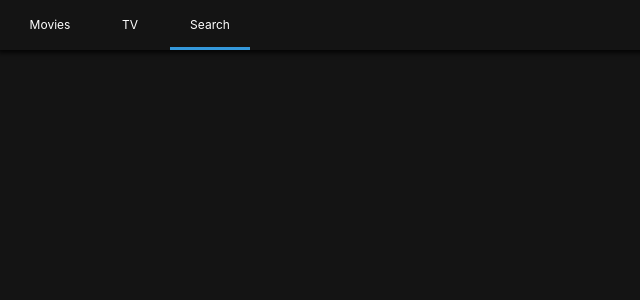
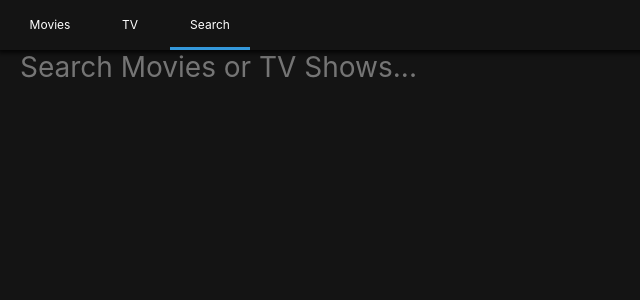
Before and after one commit to dnfvnsxn/nomflix, a React (Create React App) app in the folder nomflix/: page /search in a window 1280 px wide. Shown: the top 300 px of the page, without its empty margins (0-640 px from the left). Built offline with nearby package versions, Linux system fonts and the light colour scheme.

Commit message:
Presenter_1

```diff
--- a/nomflix/src/Routes/Home/HomeContainer.js
+++ b/nomflix/src/Routes/Home/HomeContainer.js
@@ -11,31 +11,27 @@
     loading: true
   };
 
-  async componentDidMount(){
-    try{            // 실핼
+  async componentDidMount() {
+    try {
       const {
         data: { results: nowPlaying }
       } = await moviesApi.nowPlaying();
-
       const {
         data: { results: upcoming }
-      } = await moviesApi.upcoming;
-
+      } = await moviesApi.upcoming();
       const {
         data: { results: popular }
-      } = await moviesApi.popular;
-
+      } = await moviesApi.popular();
       this.setState({
         nowPlaying,
         upcoming,
-        popular,
-      })
-
-    } catch{        // 작동하지 않으면 crror를 catch
+        popular
+      });
+    } catch {
       this.setState({
-        error: "Cant't find movie information."
+        error: "Can't find movie information."
       });
-    } finally{       // 성공,실패 여부와 상관없 이 마지막에는 무엇인가를 실행
+    } finally {
       this.setState({
         loading: false
       });
@@ -43,7 +39,7 @@
   }
 
   render() {
-    const { nowPlaying, upcoming, popular, error, loading } = this.state; //Object Deconstruction
+    const { nowPlaying, upcoming, popular, error, loading } = this.state;
     return (
       <HomePresenter
         nowPlaying={nowPlaying}
--- a/nomflix/src/Routes/Home/HomePresenter.js
+++ b/nomflix/src/Routes/Home/HomePresenter.js
@@ -1,29 +1,32 @@
 import React from "react";
 import PropTypes from "prop-types";
 import styled from "styled-components";
-
 import Section from "components/Section";
+import Loader from "../../components/Loader";
 
 const Container = styled.div`
-  padding: 0px 10px;
+  padding: 0px 20px;
 `;
 
 const HomePresenter = ({ nowPlaying, popular, upcoming, loading, error }) =>
-  loading ? null : (
+  loading ? (<Loader />) : (
     <Container>
       {nowPlaying && nowPlaying.length > 0 && (
         <Section title="Now Playing">
-          {nowPlaying.map(movie => movie.title)}
+          {nowPlaying.map(movie =>
+            <span key = {movie.id}>{movie.title}</span>)}
         </Section>
       )}
       {upcoming && upcoming.length > 0 && (
         <Section title="Upcoming Movies">
-          {upcoming.map(movie => movie.title)}
+          {upcoming.map(movie =>
+            <span key = {movie.id}>{movie.title}</span>)}
         </Section>
       )}
       {popular && popular.length > 0 && (
         <Section title="Popular Movies">
-          {popular.map(movie => movie.title)}
+          {popular.map(movie =>
+            <span key = {movie.id}>{movie.title}</span>)}
         </Section>
       )}
     </Container>
--- a/nomflix/src/Routes/Search/SearchContainer.js
+++ b/nomflix/src/Routes/Search/SearchContainer.js
@@ -1,6 +1,6 @@
 import React from "react";
 import SearchPresenter from "./SearchPresenter";
-import { moviesApi, TVApi } from "../../api";
+import { moviesApi, TVApi } from "api";
 
 export default class extends React.Component {
   state = {
@@ -11,11 +11,21 @@
     error: null
   };
 
-  handleSubmit = () => {
+  handleSubmit = event => {
+    event.preventDefault();
     const { searchTerm } = this.state;
     if (searchTerm !== "") {
       this.searchByTerm();
     }
+  };
+
+  updateTerm = event => {
+    const {
+      target: { value }
+    } = event;
+    this.setState({
+      searchTerm: value
+    });
   };
 
   searchByTerm = async () => {
@@ -49,6 +59,7 @@
         error={error}
         searchTerm={searchTerm}
         handleSubmit={this.handleSubmit}
+        updateTerm={this.updateTerm}
       />
     );
   }
--- a/nomflix/src/Routes/Search/SearchPresenter.js
+++ b/nomflix/src/Routes/Search/SearchPresenter.js
@@ -1,6 +1,23 @@
 import React from "react";
 import PropTypes from "prop-types";
 import styled from "styled-components";
+import Loader from "components/Loader";
+import Section from "components/Section";
+
+const Container = styled.div`
+  padding: 0px 20px;
+`;
+
+const Form = styled.form`
+  margin-bottom: 50px;
+  width: 100%;
+`;
+
+const Input = styled.input`
+  all: unset;
+  font-size: 28px;
+  width: 100%;
+`;
 
 const SearchPresenter = ({
   movieResults,
@@ -8,8 +25,39 @@
   loading,
   searchTerm,
   handleSubmit,
-  error
-}) => null;
+  error,
+  updateTerm
+}) => (
+  <Container>
+    <Form onSubmit={handleSubmit}>
+      <Input
+        placeholder="Search Movies or TV Shows..."
+        value={searchTerm}
+        onChange={updateTerm}
+      />
+    </Form>
+    {loading ? (
+      <Loader />
+    ) : (
+      <>
+        {movieResults && movieResults.length > 0 && (
+          <Section title="Movie Results">
+            {movieResults.map(movie => (
+              <span key={movie.id}>{movie.title}</span>
+            ))}
+          </Section>
+        )}
+        {tvResults && tvResults.length > 0 && (
+          <Section title="TV Show Results">
+            {tvResults.map(show => (
+              <span key={show.id}>{show.name}</span>
+            ))}
+          </Section>
+        )}
+      </>
+    )}
+  </Container>
+);
 
 SearchPresenter.propTypes = {
   movieResults: PropTypes.array,
@@ -17,7 +65,8 @@
   error: PropTypes.string,
   searchTerm: PropTypes.string,
   loading: PropTypes.bool.isRequired,
-  handleSubmit: PropTypes.func.isRequired
+  handleSubmit: PropTypes.func.isRequired,
+  updateTerm: PropTypes.func.isRequired
 };
 
 export default SearchPresenter;
--- a/nomflix/src/Routes/TV/TVPresenter.js
+++ b/nomflix/src/Routes/TV/TVPresenter.js
@@ -1,9 +1,41 @@
 import React from "react";
 import PropTypes from "prop-types";
 import styled from "styled-components";
+import Section from "components/Section";
+import Loader from "components/Loader";
+
+const Container = styled.div`
+  padding: 0px 20px;
+`;
 
 const TVPresenter = ({ topRated, popular, airingToday, loading, error }) =>
-  null;
+  loading ? (
+    <Loader />
+  ) : (
+    <Container>
+      {topRated && topRated.length > 0 && (
+        <Section title="Top Rated Shows">
+          {topRated.map(show => (
+            <span key={show.id}>{show.name}</span>
+          ))}
+        </Section>
+      )}
+      {popular && popular.length > 0 && (
+        <Section title="Popular Shows">
+          {popular.map(show => (
+            <span key={show.id}>{show.name}</span>
+          ))}
+        </Section>
+      )}
+      {airingToday && airingToday.length > 0 && (
+        <Section title="Airing Today">
+          {airingToday.map(show => (
+            <span key={show.id}>{show.name}</span>
+          ))}
+        </Section>
+      )}
+    </Container>
+  );
 
 TVPresenter.propTypes = {
   topRated: PropTypes.array,
--- a/nomflix/src/components/App.js
+++ b/nomflix/src/components/App.js
@@ -6,6 +6,7 @@
     return (
       <>
         <Router />
+
         <GlobalStyles />
       </>
     );
--- /dev/null
+++ b/nomflix/src/components/Loader.js
@@ -0,0 +1,19 @@
+import React from "react";
+import styled from "styled-components";
+
+const Container = styled.div`
+  height: 100vh;
+  width: 100vw;
+  display: flex;
+  justify-content: center;
+  font-size: 28px;
+  margin-top: 20px;
+`;
+
+export default () => (
+  <Container>
+    <span role="img" aria-label="Loading">
+      ⏰
+    </span>
+  </Container>
+);
--- a/nomflix/src/components/Router.js
+++ b/nomflix/src/components/Router.js
@@ -10,7 +10,10 @@
 export default () =>(
     <Router>
         <>
-            <Header />
+            <Header></Header>
+
+
+
             <Switch>
                 <Route path="/" exact component={Home} />
                 <Route path="/tv" exact component={TV} />
--- a/nomflix/src/components/Section.js
+++ b/nomflix/src/components/Section.js
@@ -15,6 +15,9 @@
 
 const Grid = styled.div`
   margin-top: 25px;
+  display: grid;
+  grid-template-columns:repeat(auto-fill, 125px);
+  grid-gap: 25px;
 `;
 
 const Section = ({ title, children }) => (
```
Also changed, not shown: 1 other file (tests, documents, lock files or other folders).
